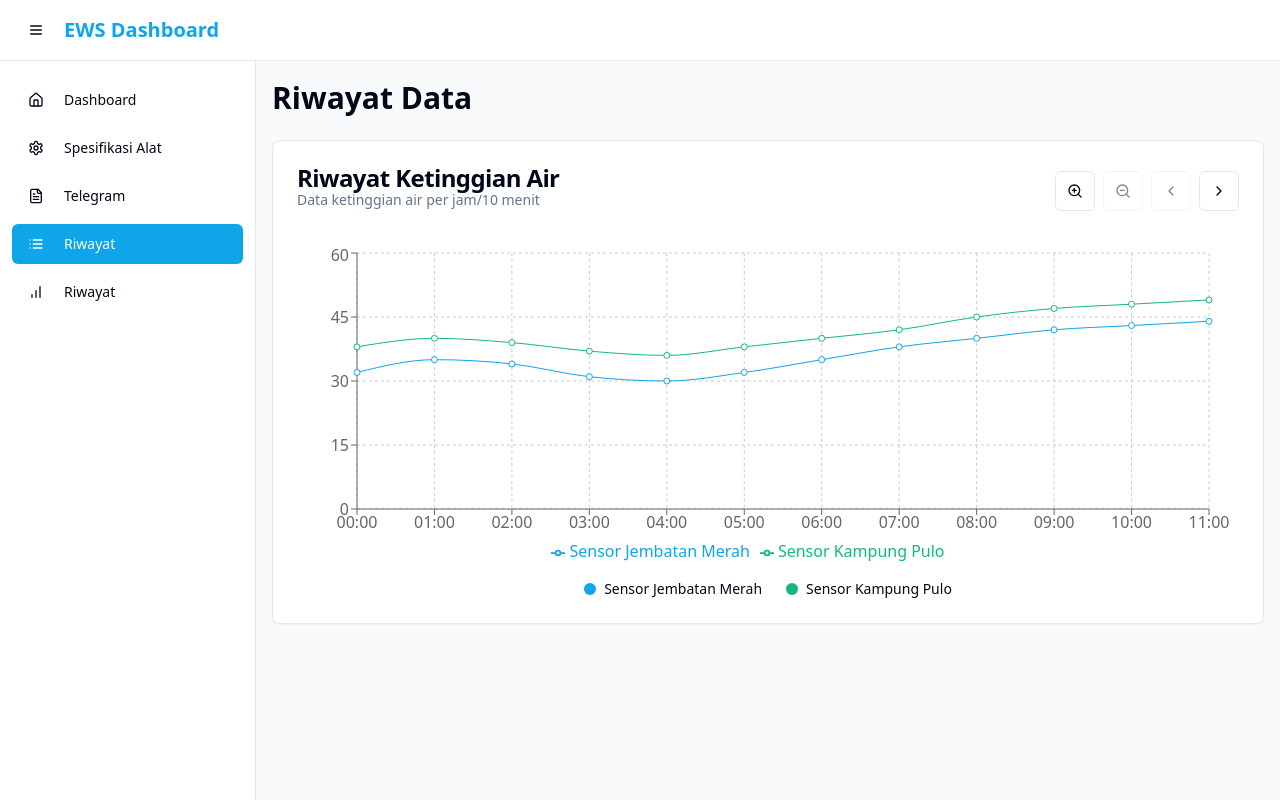
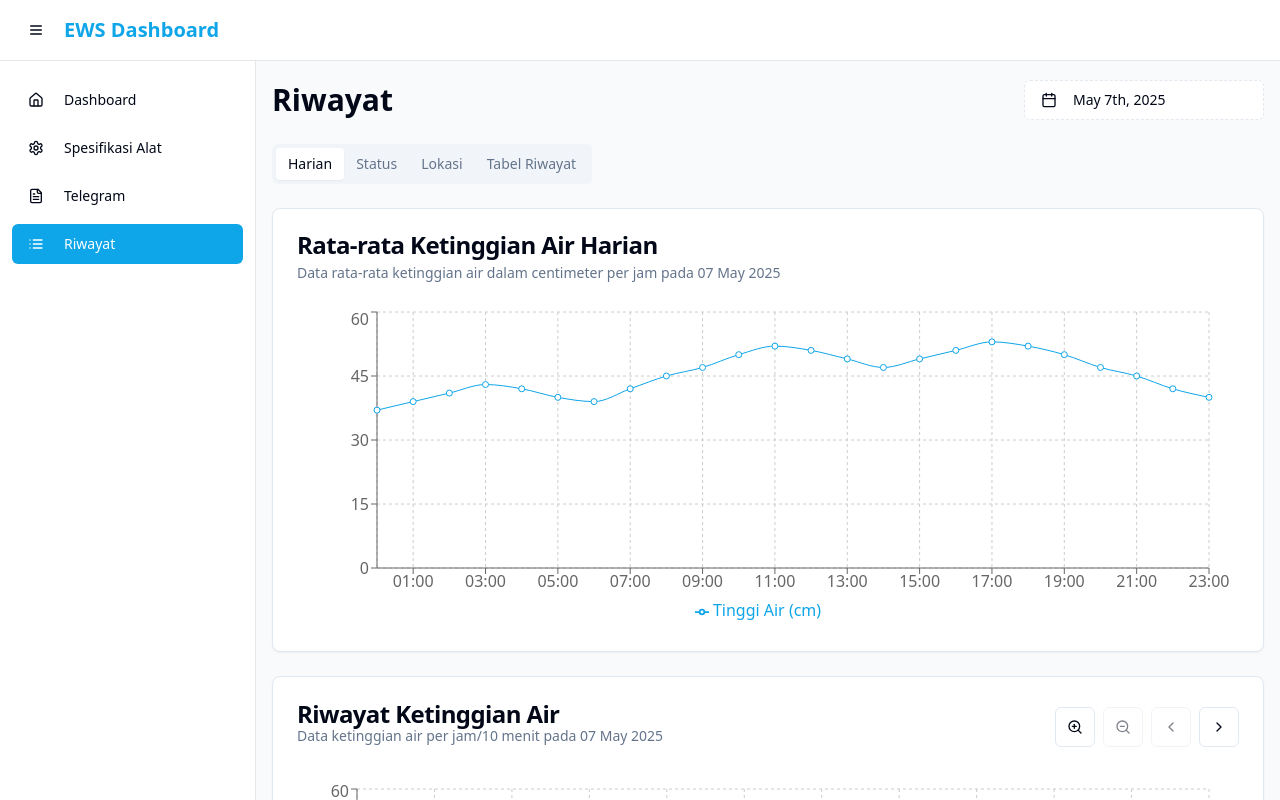
Before and after one commit to MohamadRayi/ews-web, a React (Vite) app: page /history in a window 1280 px wide. Built offline with nearby package versions, Linux system fonts and the light colour scheme.

Commit message:
fix: Update routing to use Statistics component for history path

```diff
--- a/src/App.tsx
+++ b/src/App.tsx
@@ -28,8 +28,7 @@ const App = () => (
             <Route path="/dashboard" element={<Dashboard />} />
             <Route path="/specifications" element={<Specifications />} />
             <Route path="/telegram" element={<Telegram />} />
-            <Route path="/history" element={<History />} />
-            <Route path="/statistics" element={<Statistics />} />
+            <Route path="/history" element={<Statistics />} />
             <Route path="/sensor/:id" element={<SensorDetail />} />
           </Route>
           <Route path="*" element={<NotFound />} />
--- a/src/components/layout/Sidebar.tsx
+++ b/src/components/layout/Sidebar.tsx
@@ -35,11 +35,6 @@ const navItems: NavItem[] = [
     title: "Riwayat",
     path: "/history",
     icon: <List className="h-5 w-5" />
-  },
-  {
-    title: "Riwayat",
-    path: "/statistics",
-    icon: <BarChart className="h-5 w-5" />
   }
 ];
 
```
